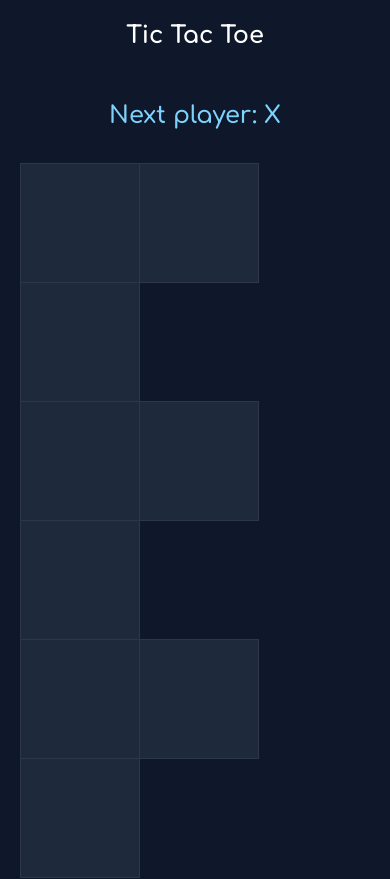
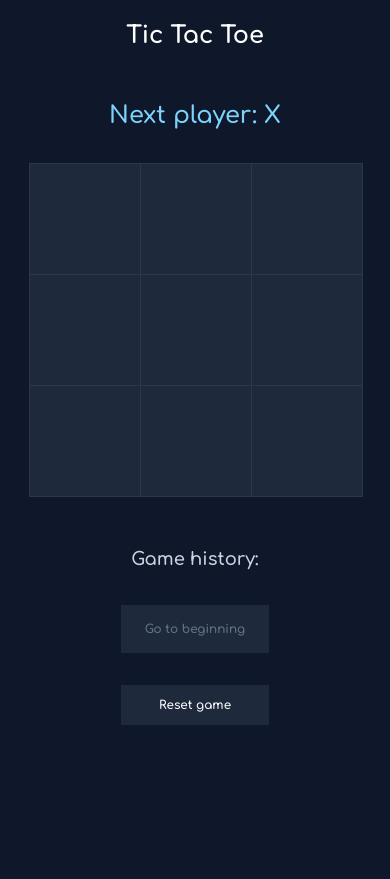
Before and after one commit to jenvuong/react-tic-tac-toe, a React (Vite) app: page / in a window 390 px wide. Shown: the top 879 px of the page. After the commit the page ends 844 px from the top, so only its background shows below. Built offline with nearby package versions, Linux system fonts and the light colour scheme.

Commit message:
responsive

```diff
--- a/src/App.jsx
+++ b/src/App.jsx
@@ -2,7 +2,10 @@ import { useState } from 'react'
 
 function Square({ value, onSquareClick }) {
   return (
-    <button className="square text-sky-400" onClick={onSquareClick}>
+    <button
+      className="square text-sky-400 w-28 h-28 sm:w-32 sm:h-32"
+      onClick={onSquareClick}
+    >
       {value}
     </button>
   )
--- a/src/index.css
+++ b/src/index.css
@@ -41,12 +41,10 @@ body {
   font-size: 4rem;
   font-weight: bold;
   line-height: 34px;
-  height: 120px;
   margin-right: -1px;
   margin-top: -1px;
   padding: 0;
   text-align: center;
-  width: 120px;
 }
 
 .board-row:after {
```
